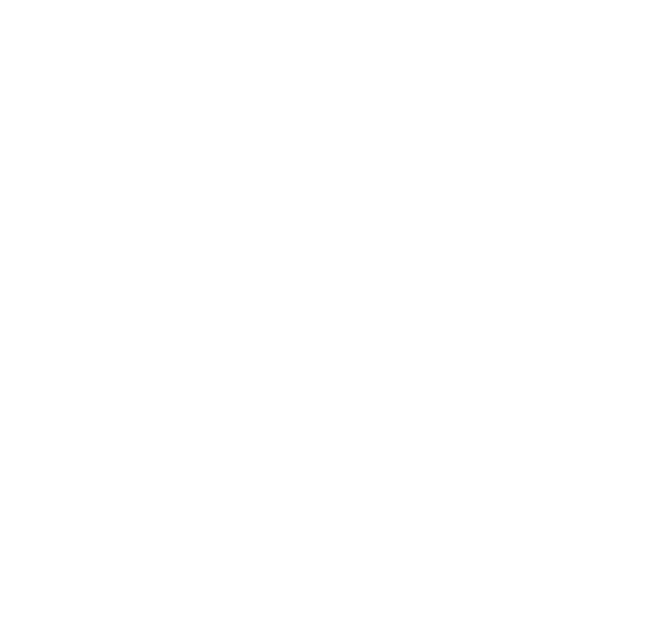
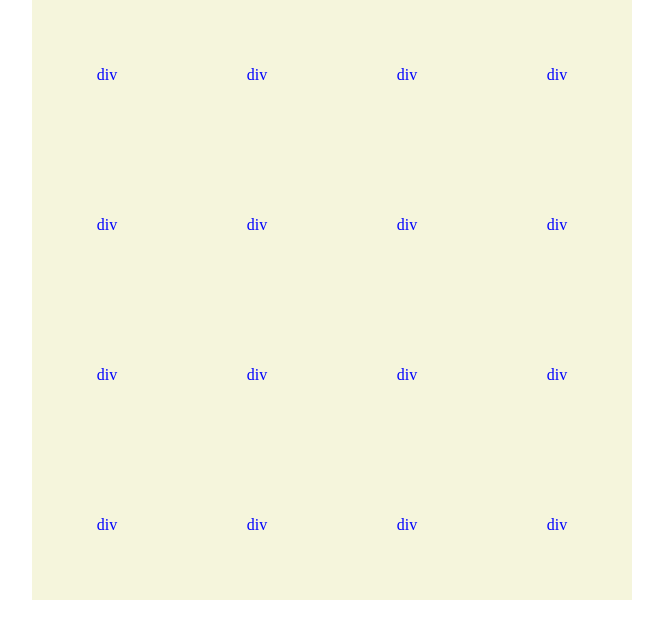
Before and after one commit to Olorin4/project-etch-a-sketch, a plain HTML site: page index.html in a window 1280 px wide. Shown: the whole page, without its empty margins (308-971 px from the left). Drawn offline with Linux system fonts and the light colour scheme.

Commit message:
Add flexbox to the function for creating a 16x16 grid of divs

```diff
--- a/javascript.js
+++ b/javascript.js
@@ -1,6 +1,11 @@
 // Function for creating a 16x16 grid of square divs
 let grid = document.querySelector(".container");
-for (let i = 0; i <= 16; i++) {
+grid.style.cssText = "display: flex; justify-content: center; align-items: center; flex-wrap: wrap; max-width: 700px; max-height: 700px;";
+for (let i = 0; i < 16; i++) {
     let div = document.createElement("div");
     grid.appendChild(div);
+    div.setAttribute("id", i);
+    div.textContent = "div";
+    div.style.cssText = "color: blue; background: beige; min-width:150px; min-height: 150px; text-align: center;" +
+                                 "display: flex; justify-content: center; align-items: center; ";
 }
--- a/styles.css
+++ b/styles.css
@@ -12,3 +12,10 @@ a {
     text-decoration: none;
     color: rgb(0, 0, 0);
 }
+
+body {
+    display: flex;
+    flex-direction: column;
+    justify-content: center;
+    align-items: center;
+}
```
